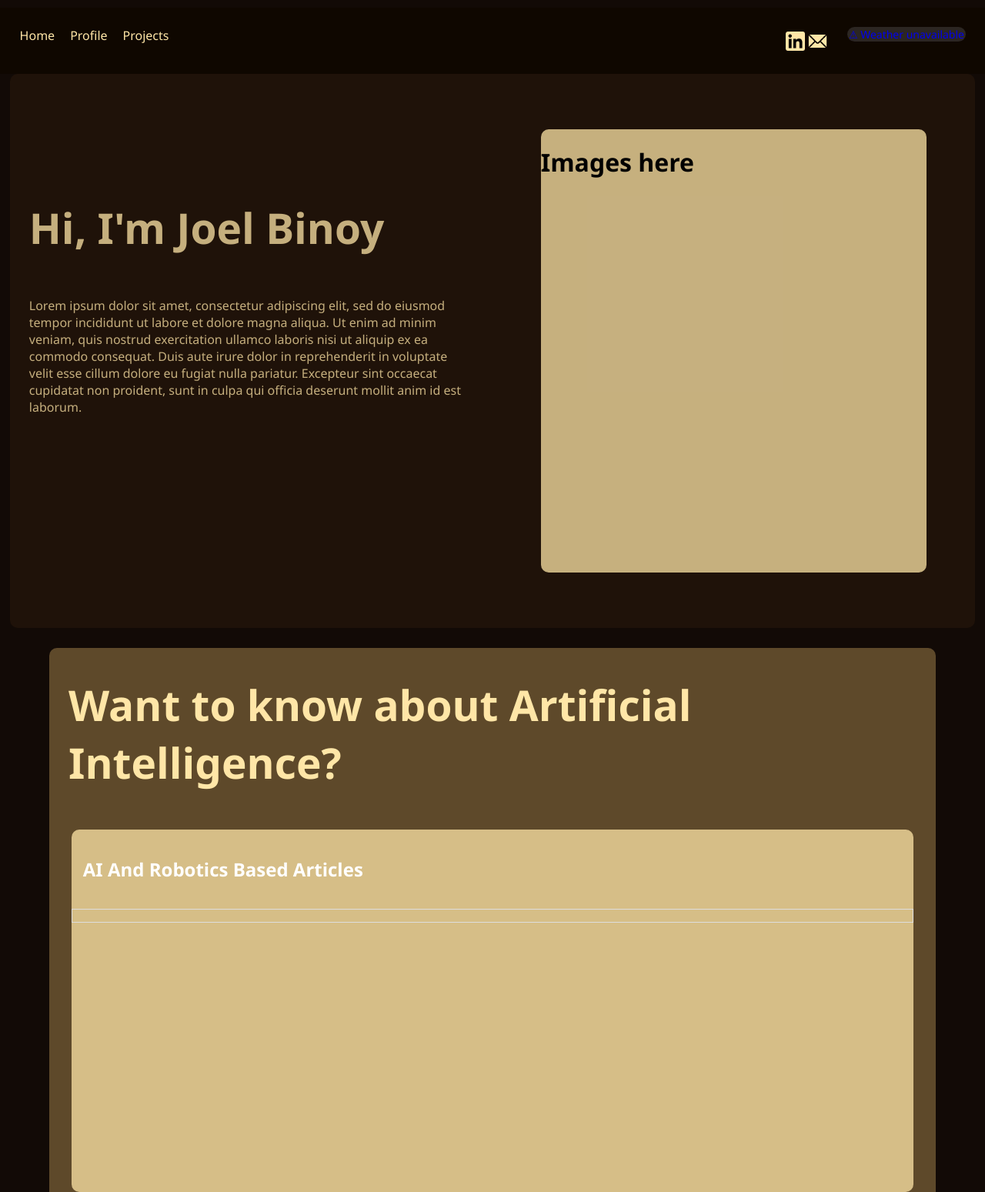
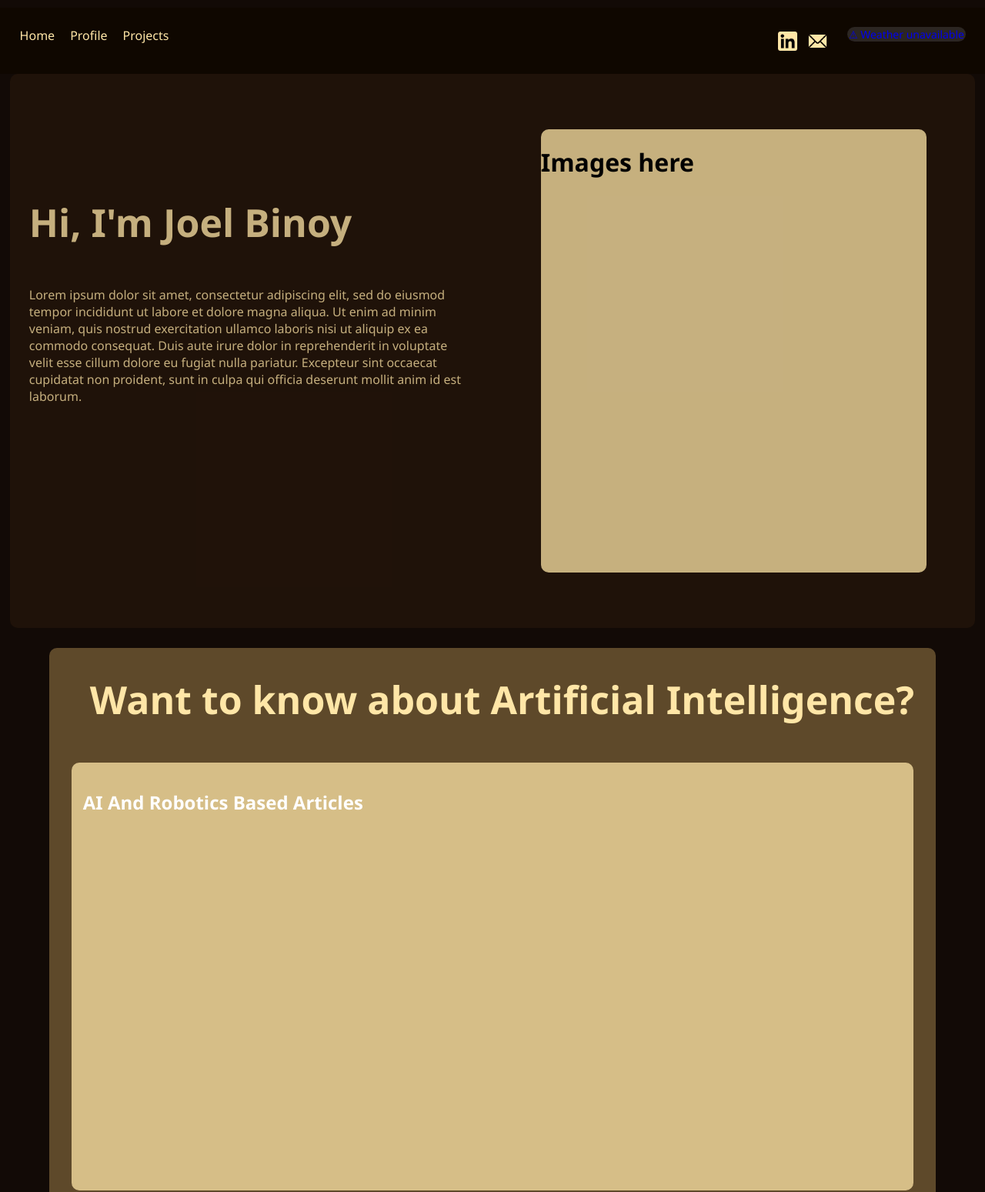
Before and after one commit to joelmammoodan/joelmammoodan.github.io, a plain HTML site: page index.html in a window 1280 px wide. Shown: the top 1549 px of the page at 77% size. Drawn offline with Linux system fonts and the light colour scheme; no server answers.

Commit message:
Update style.css

```diff
--- a/styles/style.css
+++ b/styles/style.css
@@ -31,7 +31,7 @@ html,body{
   font-family:'Segoe UI', Tahoma, Geneva, Verdana, sans-serif;
   padding-left: 25px;
   padding-top: 20%;
-  font-size: 55px;
+  font-size: 50px;
 }
 
 .hero-main2{
@@ -41,7 +41,7 @@ html,body{
   margin-left:auto;
   margin-right: auto;
   padding-left: 25px;
-  font-size: 55px;
+  font-size: 50px;
 }
 
 
@@ -113,6 +113,7 @@ html,body{
 .navbar a img{
   width:25px;
   height:25px;
+  padding-left: 10px;
 }
 
 .IconsRight{
@@ -163,10 +164,9 @@ a{
 
 
 #news-2 {
-  max-height: 340px;
-  overflow-y: auto;
+  max-height: 90%;
+  overflow-y:auto;
   padding: 8px;
-  border: 1px solid #ddd;
 }
 
 #news-2 .article {
@@ -228,7 +228,7 @@ footer{
 }
 
 /* Mobile view: stack vertically, text first */
-@media (max-width: 768px) {
+@media(max-aspect-ratio: 1/1) {
   .firsthero {
     height:100%;
     flex-direction: column;
@@ -248,10 +248,20 @@ footer{
 
   }
 
+  .weather-info{
+    font-size: 10px;
+  }
+
   .navbar a img{
   width:15px;
   height:15px;
-}
+
+
+  }
+  .article-contents{
+    height:60vh;
+  }
+
 
 
 
```
